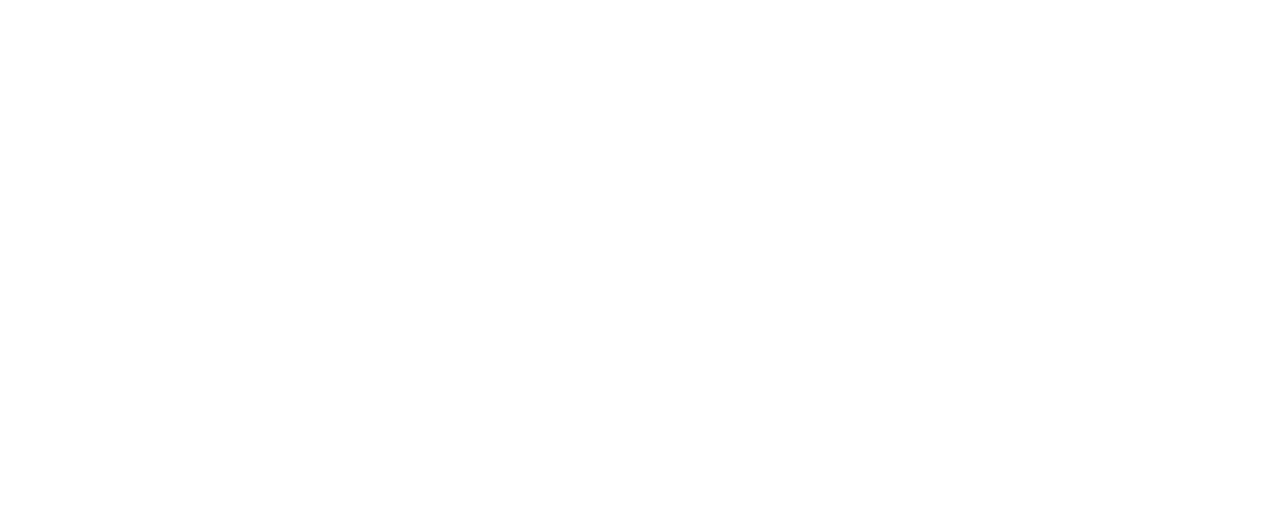
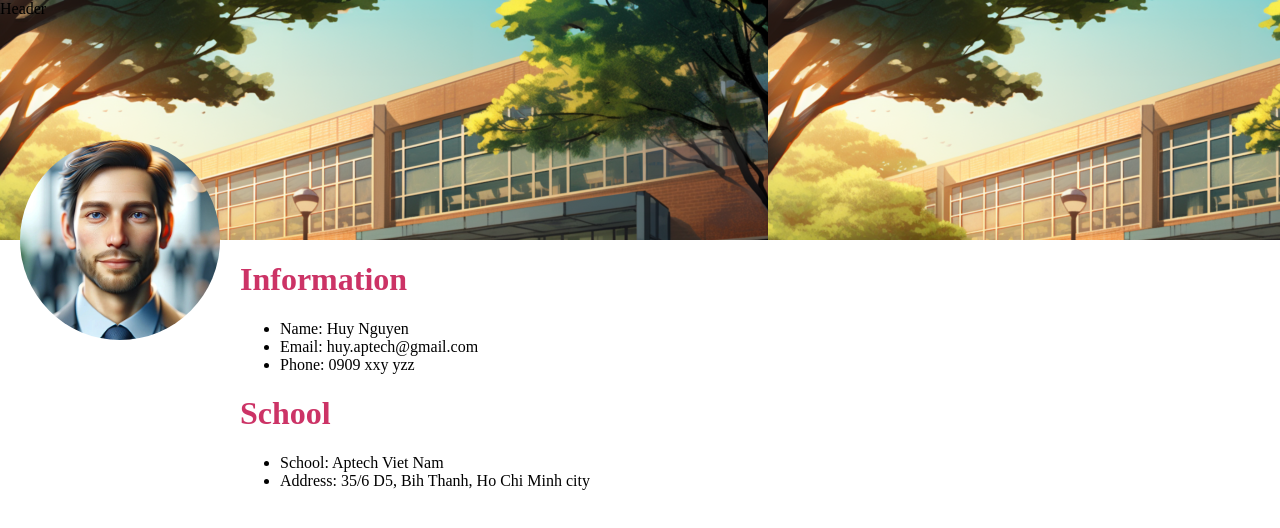
Before and after one commit to ngdhuy/aashcm-ws-profile-page, a plain HTML site: page index.html in a window 1280 px wide. Drawn offline with Linux system fonts and the light colour scheme.

Commit message:
feat: create basic profile

```diff
--- /dev/null
+++ b/css/style.css
@@ -0,0 +1,26 @@
+body {
+    margin: 0;
+    padding: 0;
+}
+
+header {
+    background-image: url(../img/bg_school.png);;
+    height: 30vh;;
+}
+
+img {
+    width: 200px;
+    height: 200px;
+    border-radius: 50%;
+    position: absolute;;
+    margin-top: -100px;
+    margin-left: 20px;
+}
+
+main {
+    margin-left: 240px;;
+}
+
+h1 {
+    color: #cc3366;
+}
--- a/index.html
+++ b/index.html
@@ -4,8 +4,23 @@
     <meta charset="UTF-8">
     <meta name="viewport" content="width=device-width, initial-scale=1.0">
     <title>Document</title>
+    <link rel="stylesheet" href="./css/style.css">
 </head>
 <body>
-
+    <header>Header</header>
+    <img src="./img/avarta.jpg" />
+    <main>
+        <h1>Information</h1>
+        <ul>
+            <li>Name: Huy Nguyen</li>
+            <li>Email: huy.aptech@gmail.com</li>
+            <li>Phone: 0909 xxy yzz</li>
+        </ul>
+        <h1>School</h1>
+        <ul>
+            <li>School: Aptech Viet Nam</li>
+            <li>Address: 35/6 D5, Bih Thanh, Ho Chi Minh city</li>
+        </ul>
+    </main>
 </body>
 </html>
```
Also changed, not shown: img/avarta.jpg (added), img/bg_school.png (added).
